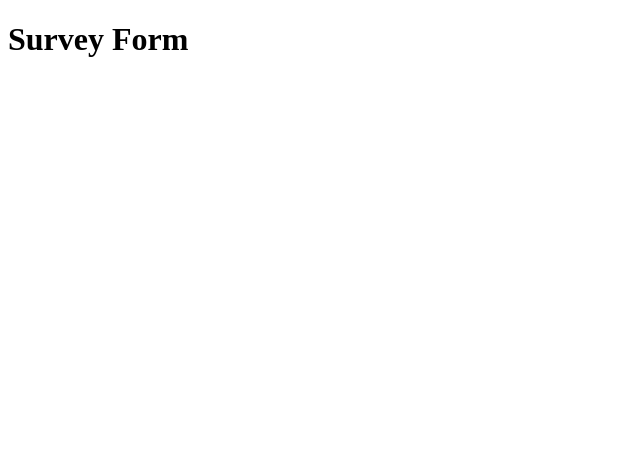
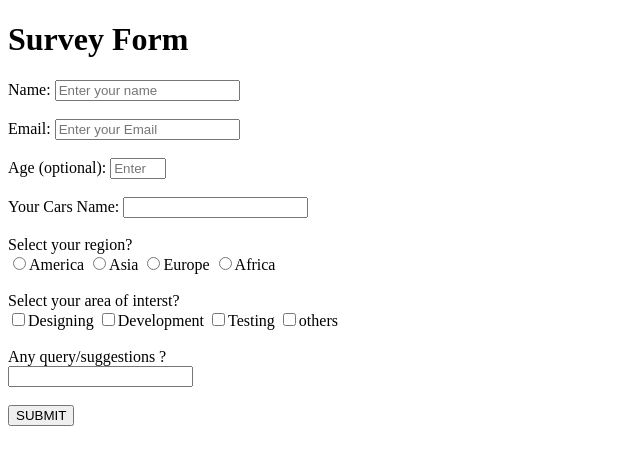
Before and after one commit to ANIK-DATTA/Survey_Form, a plain HTML site: page index.html in a window 1280 px wide. Shown: the whole page, without its empty margins (0-640 px from the left). Drawn offline with Linux system fonts and the light colour scheme.

Commit message:
Done with html basic structure

```diff
--- a/index.html
+++ b/index.html
@@ -6,6 +6,40 @@
 	<link rel="stylesheet" type="text/css" href="style.css">
 </head>
 <body>
-<h1 id="title">Survey Form</h1>
+<h1 id="title">Survey Form</h1> <!-- 1 -->
+<p id="description"></p>	<!-- 2 -->
+<form id="survey-form"> <!-- 3 -->
+	<label for="name" id="name-label">Name: </label>
+	<input type="text" id="name" name="name" placeholder="Enter your name" required> <!-- 4 --> <br><br>
+	<label for="email" id="email-label">Email: </label>
+	<input type="email" id="email" name="email" placeholder="Enter your Email" required>  <!-- 5 & 6 --> <br><br>
+	<label for="number" id="number-label">Age (optional): </label>
+	<input type="number" id="number" name="number" min="0" max="99" placeholder="Enter your age"> <!-- 7, 8, 10 & 11 --> <br><br>
+	<label for="dropdown">Your Cars Name: </label>
+        <input list="cars" id="dropdown">
+        <datalist id="cars">
+            <option value="BMW" />
+            <option value="Bentley" />
+            <option value="Mercedes" />
+            <option value="Audi" />
+            <option value="Volkswagen" />
+        </datalist> <!--12 --><br><br>
+    <label for="region">Select your region? </label><br>
+    <input type="radio" name="region" value="America">America
+    <input type="radio" name="region" value="Asia">Asia
+    <input type="radio" name="region" value="Europe">Europe
+    <input type="radio" name="region" value="Africa">Africa<br><br>
+    <!-- 13 -->
+	<label for="interest">Select your area of interst? </label><br>
+    <input type="checkbox" name="interest" value="Design">Designing
+    <input type="checkbox" name="interest" value="Development">Development
+    <input type="checkbox" name="interest" value="Test">Testing
+    <input type="checkbox" name="interest" value="others">others<br><br>
+    <!-- 14 -->
+    <label for="query">Any query/suggestions ? </label><br>
+    <input type="textarea" name="query" id="query"><br><br>
+    <!-- 15 -->
+    <button id="submit">SUBMIT</button>
+</form>
 </body>
 </html>
```
